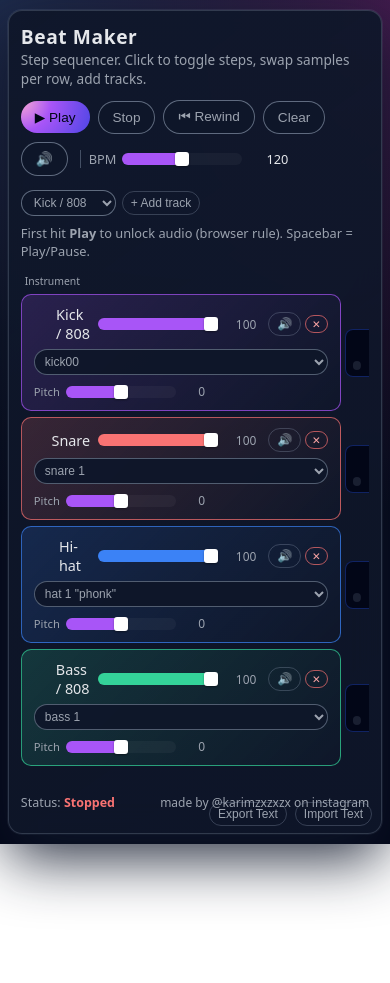
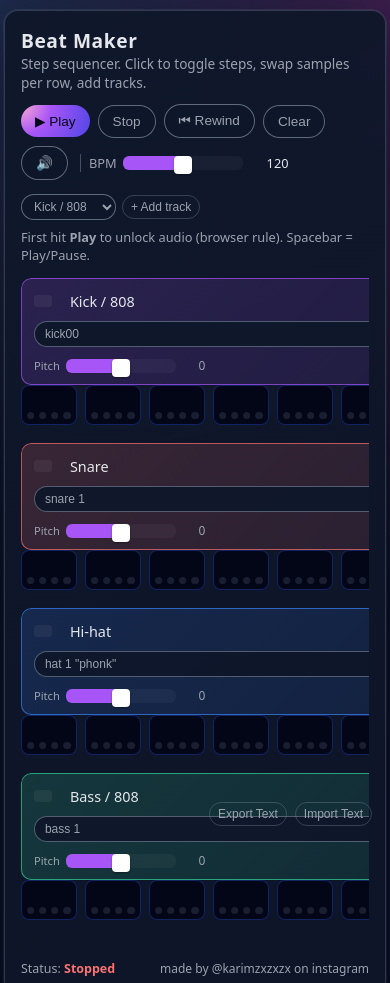
Before and after one commit to khamisk/kkbeatmaker, a plain HTML site: page index.html in a window 390 px wide. Shown: the top 983 px of the page. Before the commit the page ends 844 px from the top, so only its background shows below. Drawn offline with nearby package versions, Linux system fonts and the light colour scheme; no server answers.

Commit message:
fixed mobile version display and audio

```diff
--- a/index.html
+++ b/index.html
@@ -603,6 +603,110 @@
 
             .controls-main {
                 justify-content: flex-start;
+            }
+        }
+
+        /* Mobile / narrow view improvements: stack instrument info, make steps horizontally scrollable, reduce sizes */
+        @media (max-width: 820px) {
+            :root {
+                --step-width: 56px;
+                --step-height: 40px;
+                --left-col-width: 100%;
+            }
+
+            .app {
+                width: 98vw;
+                max-width: 980px;
+                padding: 16px;
+            }
+
+            /* hide the wide grid header (numbers) to save vertical space on mobile */
+            .grid-header {
+                display: none;
+            }
+
+            /* make each row a stacked card: instrument info full-width, steps scroll horizontally */
+            .row {
+                display: block;
+                margin-bottom: 12px;
+                padding-bottom: 6px;
+                border-radius: 10px;
+            }
+
+            .row>.instrument-info {
+                display: flex;
+                flex-direction: column;
+                gap: 8px;
+                width: 100%;
+                box-sizing: border-box;
+            }
+
+            /* make the sequence of step boxes horizontally scrollable */
+            .row {
+                overflow-x: auto;
+                -webkit-overflow-scrolling: touch;
+                white-space: nowrap;
+            }
+
+            /* steps inline so they scroll horizontally; give a small right margin */
+            .row .step {
+                display: inline-flex;
+                vertical-align: middle;
+                margin-right: 8px;
+            }
+
+            /* keep sub-grid centered inside smaller steps */
+            .step-subgrid {
+                bottom: calc(var(--step-height) * 0.12);
+                width: calc(var(--step-width) * 0.78);
+            }
+
+            /* instrument header layout: allow wrapping so controls don't overflow */
+            .instrument-header-line {
+                flex-wrap: wrap;
+                gap: 8px;
+            }
+
+            .instrument-controls {
+                margin-left: auto;
+                gap: 8px;
+            }
+
+            /* enlarge touch targets a bit */
+            .btn,
+            .add-track-select,
+            .instrument-select {
+                touch-action: manipulation;
+            }
+
+            /* ensure sliders are easier to grab on mobile */
+            input[type="range"] {
+                height: 14px;
+            }
+
+            input[type="range"]::-webkit-slider-thumb {
+                width: 18px;
+                height: 18px;
+                border-radius: 4px;
+            }
+
+            input[type="range"]::-moz-range-thumb {
+                width: 18px;
+                height: 18px;
+                border-radius: 4px;
+            }
+
+            /* make the drag handle more visible and larger on touch so users understand dragging */
+            .drag-handle {
+                width: 18px;
+                height: 12px;
+                margin-right: 10px;
+                opacity: 0.9;
+                background: rgba(255, 255, 255, 0.06);
+            }
+
+            .row.drag-ready .drag-handle {
+                background: rgba(168, 85, 247, 0.95);
             }
         }
     </style>
@@ -803,6 +907,35 @@
 
         const bufferCache = {};
 
+        // Try to proactively unlock the audio context on first user gesture (pointerdown / touchstart).
+        // Some mobile browsers require a direct user gesture to resume/start the audio context;
+        // registering this one-time handler improves reliability.
+        function registerAudioUnlockOnFirstGesture() {
+            if (initializedAudio) return;
+            const unlock = () => {
+                // attempt to start Tone.js / resume the audio context
+                Tone.start().then(() => {
+                    initializedAudio = true;
+                    try {
+                        document.removeEventListener('pointerdown', unlock);
+                        document.removeEventListener('touchstart', unlock);
+                    } catch (e) { }
+                }).catch((err) => {
+                    // as a fallback try to resume the audio context directly
+                    try {
+                        if (Tone.context && typeof Tone.context.resume === 'function') {
+                            Tone.context.resume().then(() => {
+                                initializedAudio = true;
+                            }).catch(() => { });
+                        }
+                    } catch (e) { }
+                });
+            };
+
+            document.addEventListener('pointerdown', unlock, { passive: true });
+            document.addEventListener('touchstart', unlock, { passive: true });
+        }
+
         // =========================
         // DOM
         // =========================
@@ -1742,6 +1875,9 @@
         // =========================
 
         (function init() {
+            // register proactive audio-unlock so mobile taps will initialize the audio context
+            registerAudioUnlockOnFirstGesture();
+
             updateCssStepVars();
             buildHeader();
 
```
